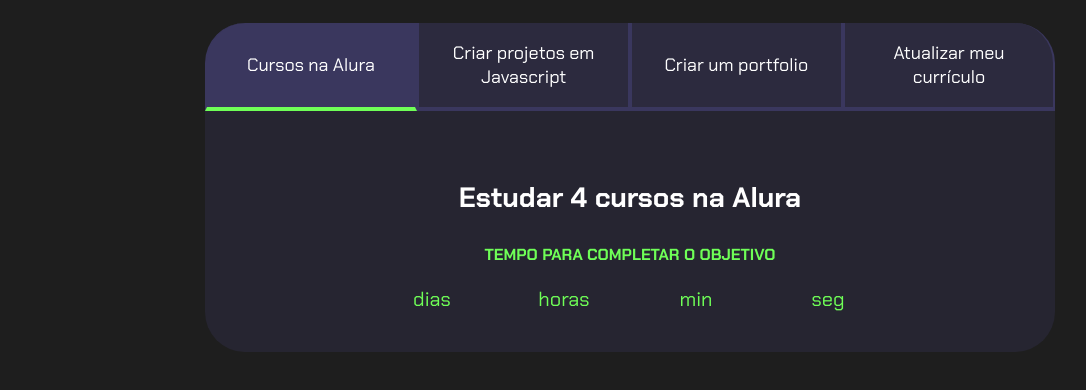
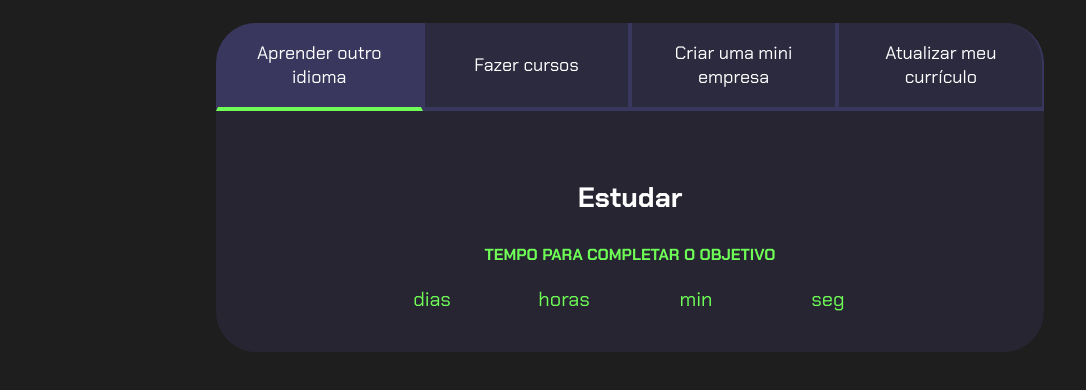
Before and after one commit to valeriadelosangeles7/meuprojetodevida, a plain HTML site: page index.html in a window 1280 px wide. Shown: the part 80-470 px from the top of the page, without its empty margins (10-1096 px from the left). Drawn offline with Linux system fonts and the light colour scheme; a script that the page names is missing.

Commit message:
Update index.html

```diff
--- a/index.html
+++ b/index.html
@@ -13,14 +13,14 @@
         <h2 class="titulo-principal">Meus objetivos do ano<span>_</span></h2>
         <div class="conteudo">
             <div class="botoes">
-                <button class="botao ativo">Cursos na Alura</button>
-                <button class="botao">Criar projetos em Javascript</button>
-                <button class="botao">Criar um portfolio</button>
+                <button class="botao ativo">Aprender outro idioma</button>
+                <button class="botao">Fazer cursos</button>
+                <button class="botao">Criar uma mini empresa</button>
                 <button class="botao">Atualizar meu currículo</button>
             </div>
             <div class="abas-textos">
                 <div class="aba-conteudo ativo">
-                    <h3 class="aba-conteudo-titulo-principal">Estudar 4 cursos na Alura</h3>
+                    <h3 class="aba-conteudo-titulo-principal">Estudar</h3>
                     <h4 class="aba-conteudo-titulo-secundario">Tempo para completar o objetivo</h4>
                     <div class="contador">
                         <div class="contador-digito">
```
